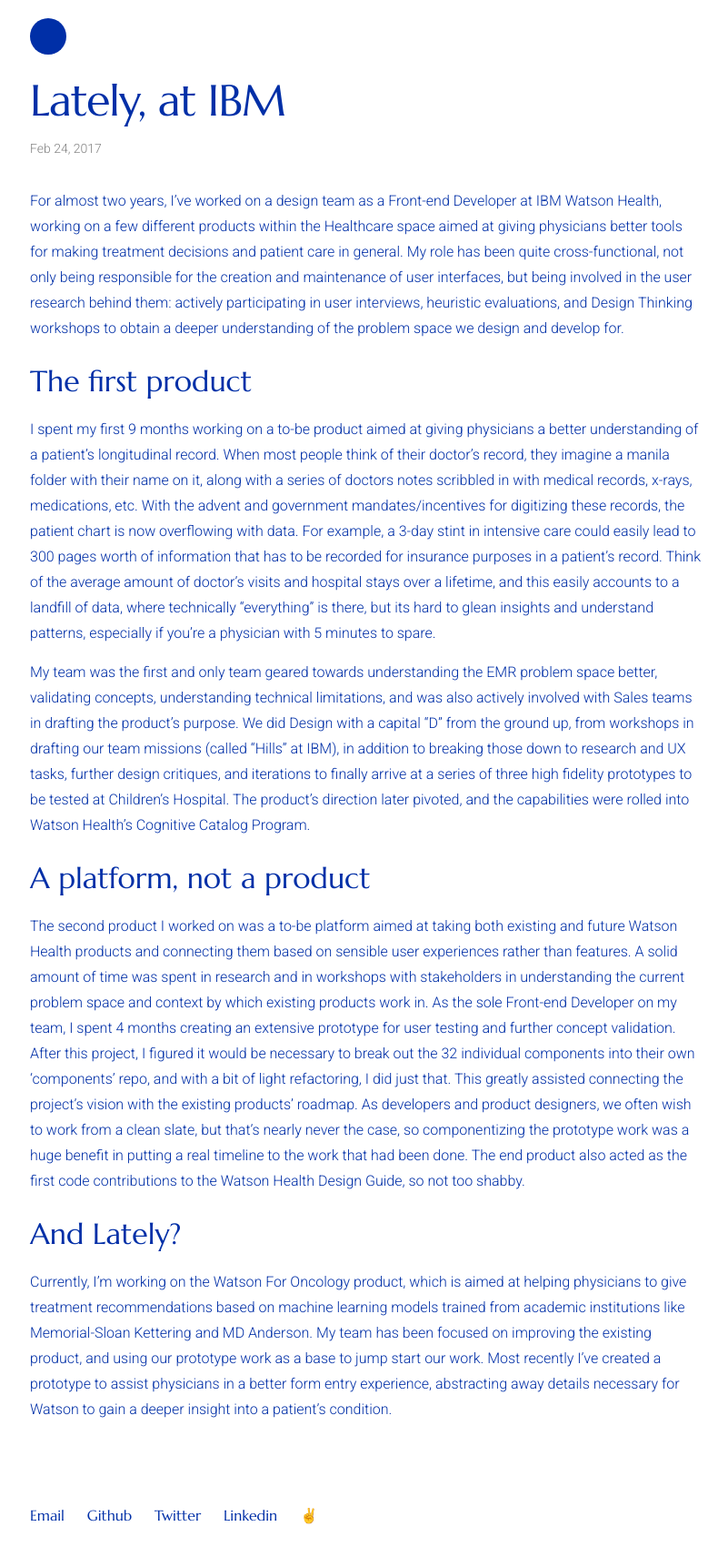
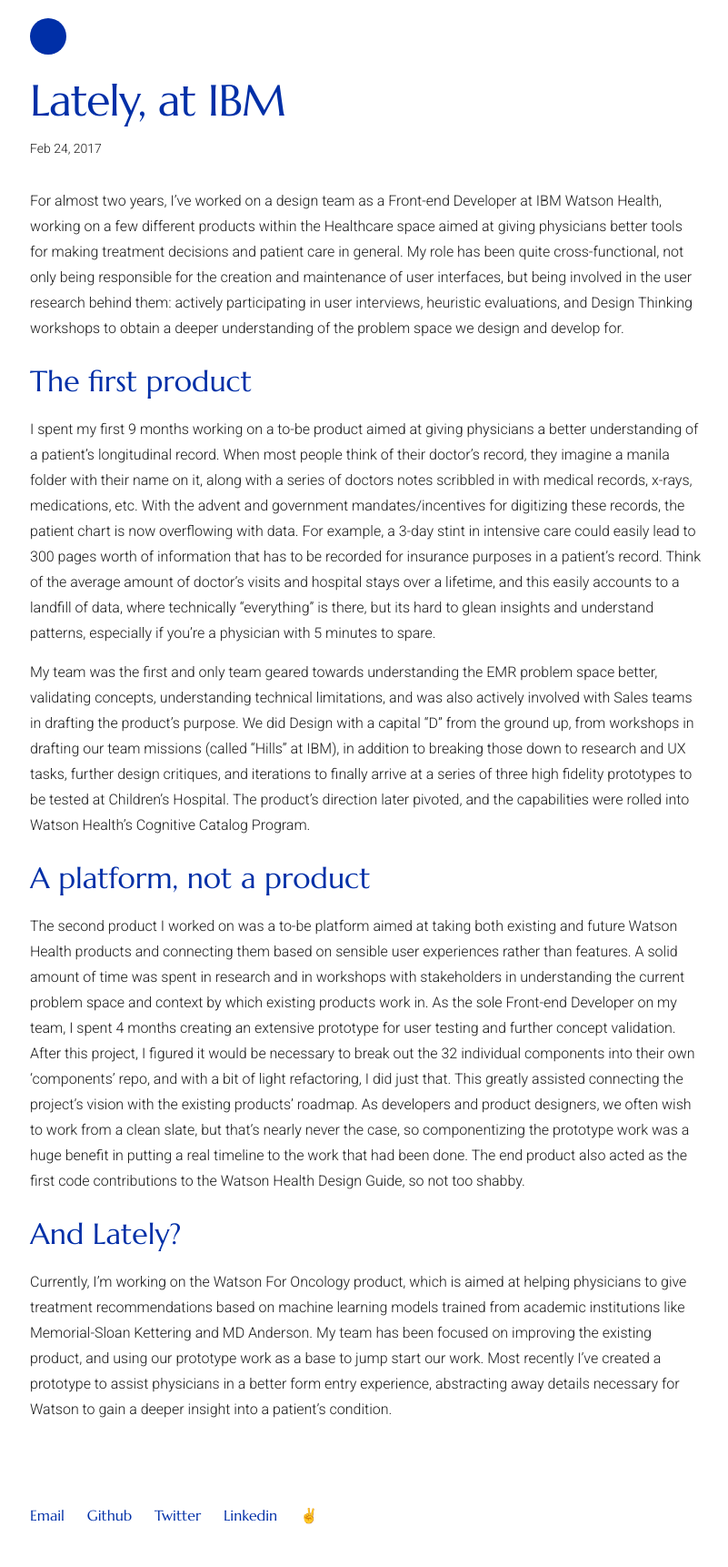
Before and after one commit to mathesond2/davidmatheson.me, a Jekyll site: the page built from _posts/2017-02-24-lately-at-ibm.markdown, in a window 1280 px wide. Shown: the whole page at 91% size, without its empty margins (237-1038 px from the left). Built offline with Jekyll 4.4.1, drawn with Linux system fonts in a browser that asks for light colours.

Commit message:
added style

```diff
--- a/_sass/05-_shame.scss
+++ b/_sass/05-_shame.scss
@@ -46,6 +46,9 @@
       font-size: 32px;
       margin-top: 20px;
    }
+   p {
+      color: #1b1b1b;
+   }
 }
 
 
```
